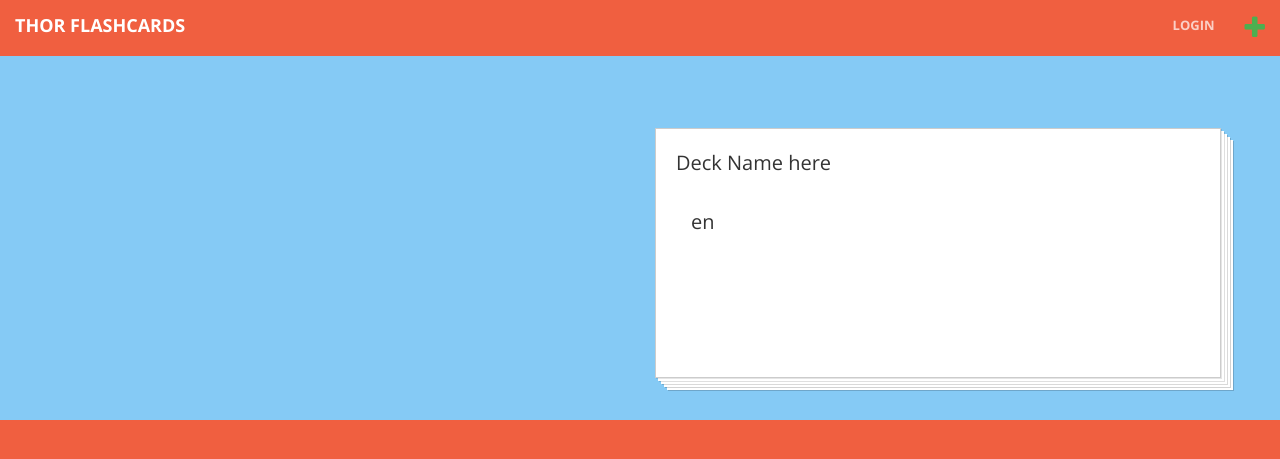
After one commit to aruchames/ThorFlashCards, a Django app: template thor_web/templates/deck_app/deckcreate.html in a window 1280 px wide. The commit adds this page. Shown: the top 459 px of the page. Run offline with Django 3.2, Linux system fonts and the light colour scheme; the template is opened without the code that fills it, so the values that code supplies are empty; some libraries are stand-ins or nearby versions.

Commit message:
navbar ui

```diff
--- a/thor_web/static/shared/css/deckapp.css
+++ b/thor_web/static/shared/css/deckapp.css
@@ -70,6 +70,7 @@ html,body {
   word-wrap: break-word;
   width: 95%;
   font-size: 20px;
+  border: 1px solid rgba(0, 0, 0, .2);
   -webkit-box-shadow:
         1px 1px   0 rgba(0,   0,   0,   0.100),
         3px 3px   0 rgba(255, 255, 255, 1.0),
--- a/thor_web/templates/deck_app/deckbase.html
+++ b/thor_web/templates/deck_app/deckbase.html
@@ -19,6 +19,7 @@
 
     <!-- Plugin CSS -->
     <link rel="stylesheet" href="//cdnjs.cloudflare.com/ajax/libs/animate.css/3.2.6/animate.min.css" type="text/css">
+    <link rel="stylesheet" type="text/css" href='{% static "shared/css/deckapp.css" %}'>
 
     {% block owncss %}
     {% endblock owncss %}
--- /dev/null
+++ b/thor_web/templates/deck_app/deckcreate.html
@@ -0,0 +1,39 @@
+{% extends "deck_app/deckbase.html" %}
+
+{% block content %}
+<div class="content">
+  <div class="container deckholder">
+    <div class="row-fluid">
+      <div class="col-md-6">
+        <form class="form-horizontal">
+          <div class="form-group">
+          </div>
+        </form>
+      </div>
+
+      <div class="col-md-6">
+        <div class="stack">
+        <!-- Use jquery to insert the deck name here !-->
+        <div class="deckCreateName">Deck Name here</div>
+
+        <div class="row-fluid cardmetainfo">
+          <div class="col-xs-4">
+            <!-- USe jquery to insert deck language here -->
+            <span class="flag-icon flag-icon-gb"></span>
+            <div class="deckLanguageName" style="display: inline">en</div>
+
+          </div>
+        </div>
+      </div>
+
+    </div>
+  </div>
+</div>
+
+{% endblock content %}
+
+
+
+{% block ownjavascript %}
+
+{% endblock ownjavascript %}
--- a/thor_web/templates/deck_app/decks.html
+++ b/thor_web/templates/deck_app/decks.html
@@ -1,9 +1,4 @@
 {% extends "deck_app/deckbase.html" %}
-{% load static %}
-
-{% block owncss %}
-<link rel="stylesheet" type="text/css" href='{% static "shared/css/deckapp.css" %}'>
-{% endblock %}
 
 {% block content %}
 <div class="content">
--- a/thor_web/thor_frontend/urls.py
+++ b/thor_web/thor_frontend/urls.py
@@ -10,5 +10,6 @@ urlpatterns = patterns('thor_frontend.views',
     url(r'^logout/$', views.logout, name='logout'),
     url(r'^about/$', views.about, name='about'),
     url(r'^decks/$', views.decks, name='deck_view'),
+    url(r'^decks/create$', views.deck_create, name='deck_create'),
     url(r'^deck/(?P<deck_pk>[0-9]+)/$', views.deck_detail, name='deck_datail'),
 )
```
Also changed, not shown: thor_web/thor_backend/views.py (+7 -1 lines), thor_web/thor_frontend/views.py (+6 -1 lines).
